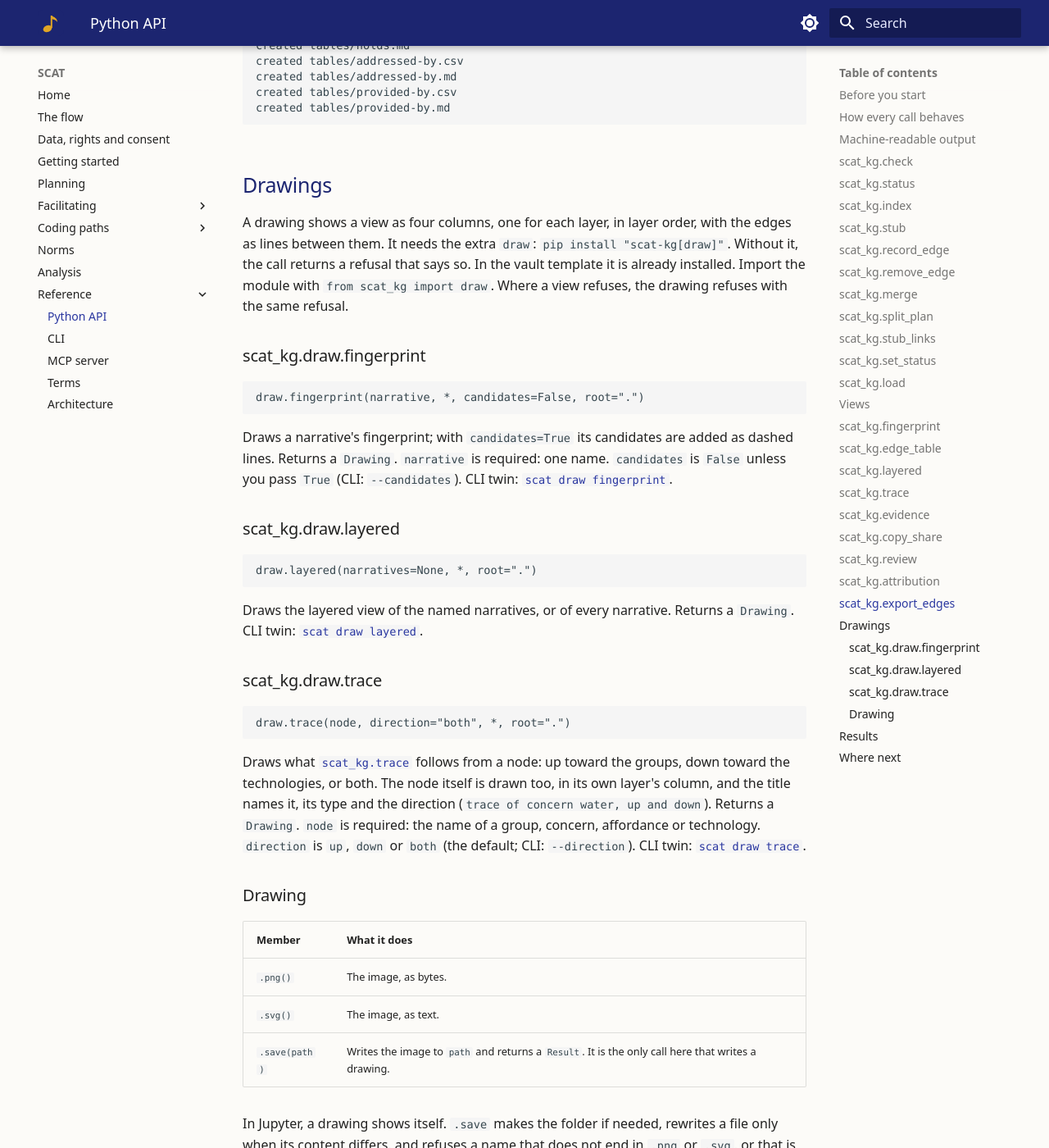
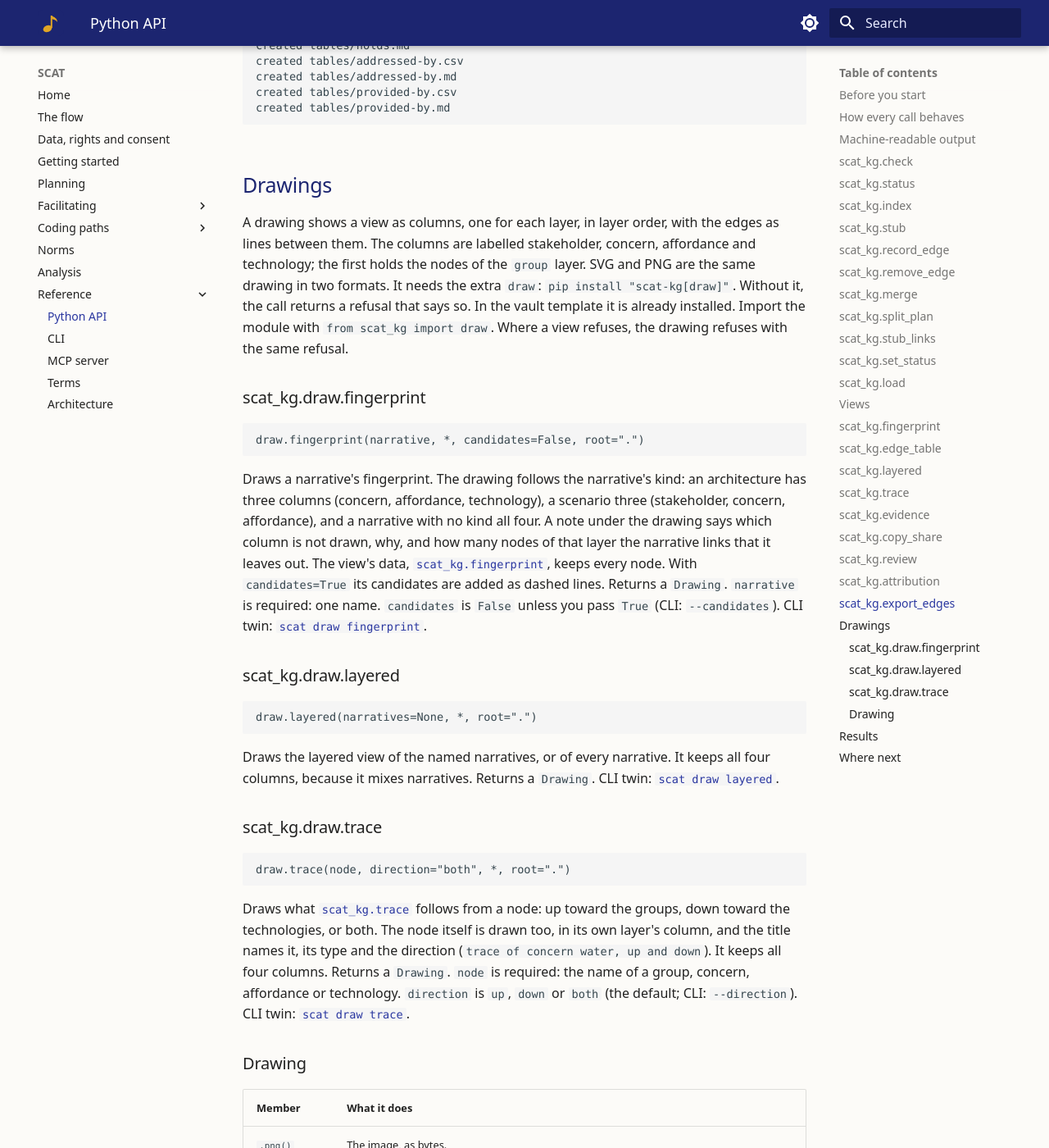
Before and after one commit to DynamicalSystemsGroup/scat-kg-tools, an MkDocs documentation site: the page built from docs/reference/api.md, in a window 1280 px wide and 1400 px high, scrolled down 28219 px. Shown: the whole window at 82% size. Built offline with MkDocs 1.6.1 and Material for MkDocs 9.7.7, drawn with Linux system fonts in a browser that asks for light colours.

Commit message:
docs: drawings follow the narrative's kind and label the first column stakeholder

````diff
--- a/docs/reference/api.md
+++ b/docs/reference/api.md
@@ -1354,7 +1354,7 @@ The CSV has the columns `from`, `to`, `narratives` (joined by `;`) and `status`.
 
 ## Drawings
 
-A drawing shows a view as four columns, one for each layer, in layer order, with the edges as lines between them. It needs the extra `draw`: `pip install "scat-kg[draw]"`. Without it, the call returns a refusal that says so. In the vault template it is already installed. Import the module with `from scat_kg import draw`. Where a view refuses, the drawing refuses with the same refusal.
+A drawing shows a view as columns, one for each layer, in layer order, with the edges as lines between them. The columns are labelled stakeholder, concern, affordance and technology; the first holds the nodes of the `group` layer. SVG and PNG are the same drawing in two formats. It needs the extra `draw`: `pip install "scat-kg[draw]"`. Without it, the call returns a refusal that says so. In the vault template it is already installed. Import the module with `from scat_kg import draw`. Where a view refuses, the drawing refuses with the same refusal.
 
 ### scat_kg.draw.fingerprint
 
@@ -1362,7 +1362,7 @@ A drawing shows a view as four columns, one for each layer, in layer order, with
 draw.fingerprint(narrative, *, candidates=False, root=".")
 ```
 
-Draws a narrative's fingerprint; with `candidates=True` its candidates are added as dashed lines. Returns a `Drawing`. `narrative` is required: one name. `candidates` is `False` unless you pass `True` (CLI: `--candidates`). CLI twin: [`scat draw fingerprint`](cli.md#scat-draw-fingerprint).
+Draws a narrative's fingerprint. The drawing follows the narrative's kind: an architecture has three columns (concern, affordance, technology), a scenario three (stakeholder, concern, affordance), and a narrative with no kind all four. A note under the drawing says which column is not drawn, why, and how many nodes of that layer the narrative links that it leaves out. The view's data, [`scat_kg.fingerprint`](#scat_kgfingerprint), keeps every node. With `candidates=True` its candidates are added as dashed lines. Returns a `Drawing`. `narrative` is required: one name. `candidates` is `False` unless you pass `True` (CLI: `--candidates`). CLI twin: [`scat draw fingerprint`](cli.md#scat-draw-fingerprint).
 
 ### scat_kg.draw.layered
 
@@ -1370,7 +1370,7 @@ Draws a narrative's fingerprint; with `candidates=True` its candidates are added
 draw.layered(narratives=None, *, root=".")
 ```
 
-Draws the layered view of the named narratives, or of every narrative. Returns a `Drawing`. CLI twin: [`scat draw layered`](cli.md#scat-draw-layered).
+Draws the layered view of the named narratives, or of every narrative. It keeps all four columns, because it mixes narratives. Returns a `Drawing`. CLI twin: [`scat draw layered`](cli.md#scat-draw-layered).
 
 ### scat_kg.draw.trace
 
@@ -1378,7 +1378,7 @@ Draws the layered view of the named narratives, or of every narrative. Returns a
 draw.trace(node, direction="both", *, root=".")
 ```
 
-Draws what [`scat_kg.trace`](#scat_kgtrace) follows from a node: up toward the groups, down toward the technologies, or both. The node itself is drawn too, in its own layer's column, and the title names it, its type and the direction (`trace of concern water, up and down`). Returns a `Drawing`. `node` is required: the name of a group, concern, affordance or technology. `direction` is `up`, `down` or `both` (the default; CLI: `--direction`). CLI twin: [`scat draw trace`](cli.md#scat-draw-trace).
+Draws what [`scat_kg.trace`](#scat_kgtrace) follows from a node: up toward the groups, down toward the technologies, or both. The node itself is drawn too, in its own layer's column, and the title names it, its type and the direction (`trace of concern water, up and down`). It keeps all four columns. Returns a `Drawing`. `node` is required: the name of a group, concern, affordance or technology. `direction` is `up`, `down` or `both` (the default; CLI: `--direction`). CLI twin: [`scat draw trace`](cli.md#scat-draw-trace).
 
 ### Drawing
 
````
Also changed, not shown: docs/analysis.md (+4 -2 lines), docs/reference/cli.md (+1 -1 lines).
